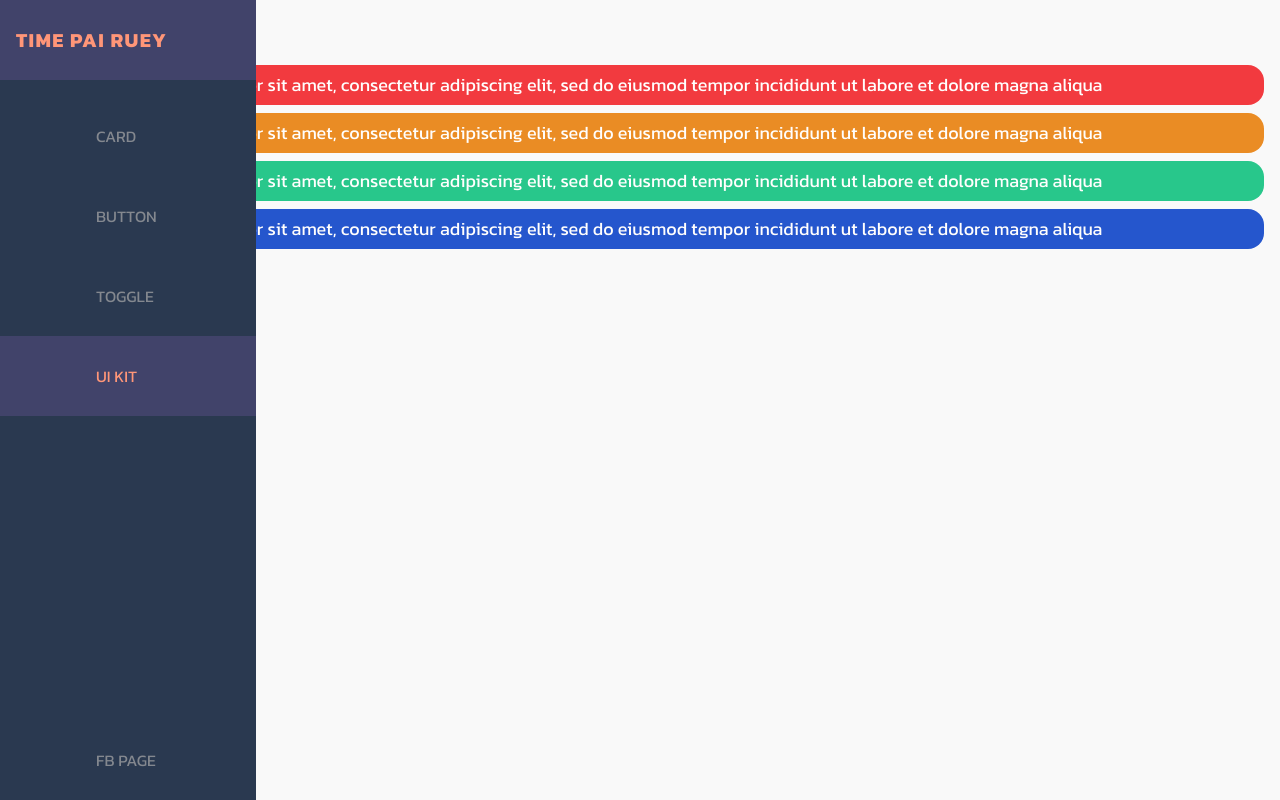
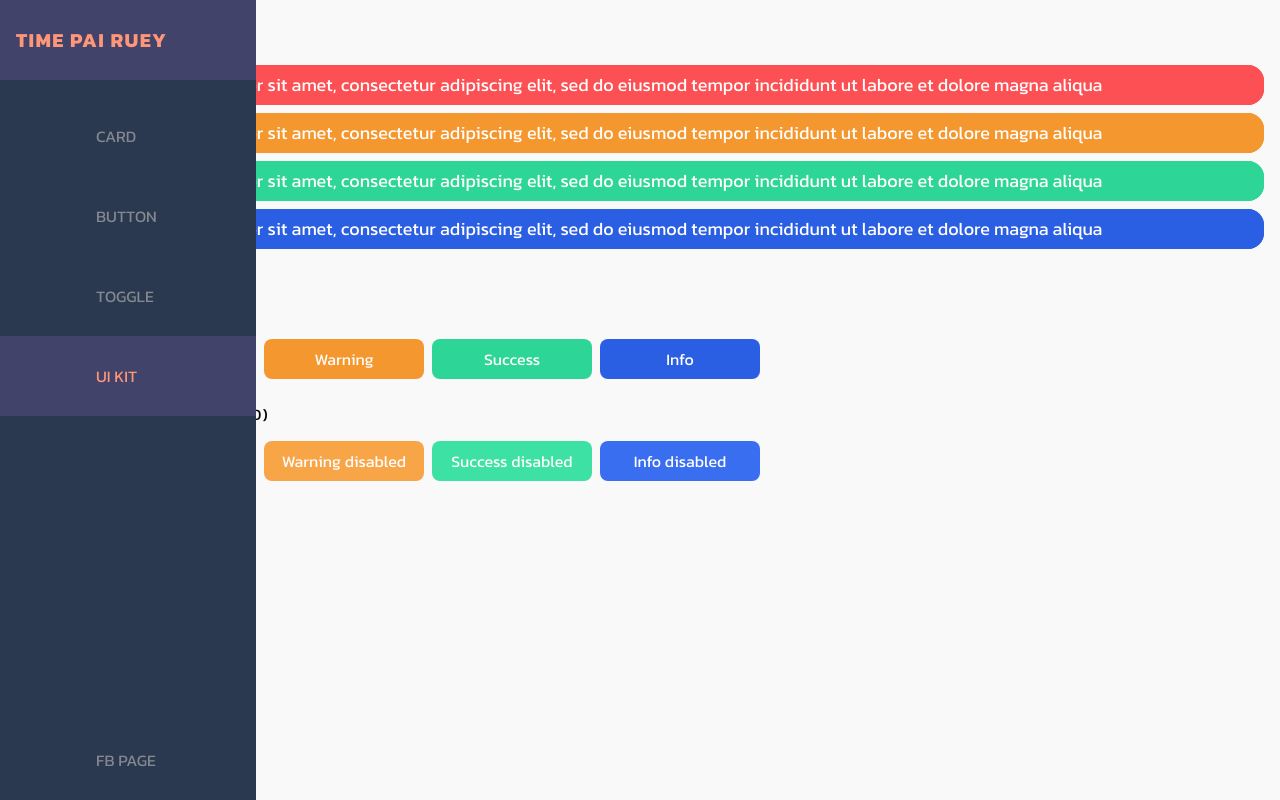
Before and after one commit to timenakrab/frontend-design, a Next.js app: page /ui-kit in a window 1280 px wide. Built offline with nearby package versions, Linux system fonts and the light colour scheme; some icons are missing.

Commit message:
create button in ui-kit

```diff
--- a/pages/ui-kit.tsx
+++ b/pages/ui-kit.tsx
@@ -5,6 +5,7 @@ import styled from 'styled-components';
 import MainLayout from '../src/MainLayout';
 import Text from '../src/Text';
 import Alert from '../src/uiKit/Alert';
+import Button from '../src/uiKit/Button';
 
 const Background = styled.div`
   width: 100%;
@@ -12,7 +13,7 @@ const Background = styled.div`
   background-color: #f9f9f9;
 `;
 const WrapComp = styled.div`
-  margin: 0px 16px 16px 16px;
+  margin: 0px 16px 24px 16px;
 `;
 
 type UIKitProps = {
@@ -44,6 +45,42 @@ const UIKitPage = ({ router }: UIKitProps) => {
             type="info"
           />
         </WrapComp>
+        <WrapComp>
+          <Text h1 customStyles={{ textTransform: 'uppercase', letterSpacing: 1, marginTop: 0 }}>
+            Buttons
+          </Text>
+          <div>
+            <Button typeButton="error" className="mr-1 mb-1">
+              Error
+            </Button>
+            <Button typeButton="warning" className="mr-1 mb-1">
+              Warning
+            </Button>
+            <Button typeButton="success" className="mr-1 mb-1">
+              Success
+            </Button>
+            <Button typeButton="info" className="mr-1 mb-1">
+              Info
+            </Button>
+          </div>
+          <Text p customStyles={{ textTransform: 'uppercase', letterSpacing: 1 }}>
+            Buttons (disabled)
+          </Text>
+          <div>
+            <Button typeButton="error" className="mr-1 mb-1" disabled>
+              Error disabled
+            </Button>
+            <Button typeButton="warning" className="mr-1 mb-1" disabled>
+              Warning disabled
+            </Button>
+            <Button typeButton="success" className="mr-1 mb-1" disabled>
+              Success disabled
+            </Button>
+            <Button typeButton="info" className="mr-1 mb-1" disabled>
+              Info disabled
+            </Button>
+          </div>
+        </WrapComp>
       </Background>
     </MainLayout>
   );
--- a/public/customs.css
+++ b/public/customs.css
@@ -40,3 +40,67 @@ nav > ul::-webkit-scrollbar-thumb {
   box-shadow: none;
   border: 0px solid transparent !important;
 }
+
+.mr-1 {
+  margin-right: 8px !important;
+}
+.mr-2 {
+  margin-right: 12px !important;
+}
+.mr-3 {
+  margin-right: 16px !important;
+}
+.mr-4 {
+  margin-right: 20px !important;
+}
+.mr-5 {
+  margin-right: 24px !important;
+}
+
+.ml-1 {
+  margin-left: 8px !important;
+}
+.ml-2 {
+  margin-left: 12px !important;
+}
+.ml-3 {
+  margin-left: 16px !important;
+}
+.ml-4 {
+  margin-left: 20px !important;
+}
+.ml-5 {
+  margin-left: 24px !important;
+}
+
+.mt-1 {
+  margin-top: 8px !important;
+}
+.mt-2 {
+  margin-top: 12px !important;
+}
+.mt-3 {
+  margin-top: 16px !important;
+}
+.mt-4 {
+  margin-top: 20px !important;
+}
+.mt-5 {
+  margin-top: 24px !important;
+}
+
+.mb-1 {
+  margin-bottom: 8px !important;
+}
+.mb-2 {
+  margin-bottom: 12px !important;
+}
+.mb-3 {
+  margin-bottom: 16px !important;
+}
+.mb-4 {
+  margin-bottom: 20px !important;
+}
+.mb-5 {
+  margin-bottom: 24px !important;
+}
--- a/src/uiKit/Alert.tsx
+++ b/src/uiKit/Alert.tsx
@@ -8,7 +8,17 @@ interface IAlert {
   type: 'error' | 'warning' | 'success' | 'info';
 }
 interface IBody {
-  bgColor: string;
+  bgColor: {
+    primary: string;
+    secondary: string;
+  };
+}
+
+interface ICloseBtn {
+  bgColor: {
+    primary: string;
+    secondary: string;
+  };
 }
 
 const AlertBody = styled.div<IBody>`
@@ -16,8 +26,9 @@ const AlertBody = styled.div<IBody>`
   flex-direction: row;
   width: 100%;
   border-radius: ${unit * 2}px;
-  background-color: ${(props) => props.bgColor};
+  background-color: ${(props) => props.bgColor.secondary};
   margin-bottom: ${unit}px;
+  overflow: hidden;
 `;
 const AlertText = styled.div`
   position: relative;
@@ -35,12 +46,11 @@ const AlertText = styled.div`
   font-size: 18px;
   line-height: 40px;
 `;
-const Close = styled.button`
+const Close = styled.button<ICloseBtn>`
   width: ${unit * 5}px;
   height: ${unit * 5}px;
   padding: 0px;
-  border: 0px;
-  background-color: ${colors.background.transparent};
+  background-color: ${(props) => props.bgColor.secondary};
   cursor: pointer;
   outline: 0px;
   box-shadow: none;
@@ -49,14 +59,17 @@ const Close = styled.button`
     font-size: 20px;
     color: ${colors.text.white};
   }
+  &:hover {
+    background-color: ${(props) => props.bgColor.primary};
+  }
 `;
 
-const Alert = (props: IAlert) => {
+const Alert: React.FC<IAlert> = (props: IAlert) => {
   const { text, type } = props;
   return (
-    <AlertBody bgColor={colors[type].primary}>
+    <AlertBody bgColor={colors[type]}>
       <AlertText>{text}</AlertText>
-      <Close type="button">
+      <Close type="button" bgColor={colors[type]}>
         <i className="fas fa-times" />
       </Close>
     </AlertBody>
--- /dev/null
+++ b/src/uiKit/Button.tsx
@@ -0,0 +1,56 @@
+import React from 'react';
+import styled from 'styled-components';
+
+import { colors, unit } from './styleguilde';
+
+interface IButton extends React.ButtonHTMLAttributes<HTMLButtonElement> {
+  children: string;
+  typeButton?: 'error' | 'warning' | 'success' | 'info' | 'default';
+}
+interface IBtn {
+  bgColor: {
+    primary: string;
+    secondary: string;
+    disable: string;
+  };
+  disabled?: boolean;
+}
+
+const Btn = styled.button<IBtn>`
+  background-color: ${(props) => props.bgColor.secondary};
+  min-height: ${unit * 5}px;
+  max-height: ${unit * 5}px;
+  padding: 8px;
+  cursor: pointer;
+  outline: 0px;
+  box-shadow: none;
+  border: 0px solid transparent;
+  border-radius: ${unit}px;
+  min-width: ${unit * 20}px;
+  font-size: 16px;
+  line-height: 24px;
+  font-family: 'Kanit', sans-serif;
+  color: ${colors.text.white};
+  &:hover {
+    background-color: ${(props) => props.bgColor.primary};
+  }
+  &:disabled {
+    cursor: no-drop;
+    background-color: ${(props) => props.bgColor.disable};
+  }
+`;
+
+const Button: React.FC<IButton> = (props: IButton) => {
+  const { children, typeButton, disabled } = props;
+  return (
+    <Btn {...props} bgColor={colors[typeButton]} disabled={disabled}>
+      {children}
+    </Btn>
+  );
+};
+
+Button.defaultProps = {
+  typeButton: 'default',
+};
+
+export default Button;
```
